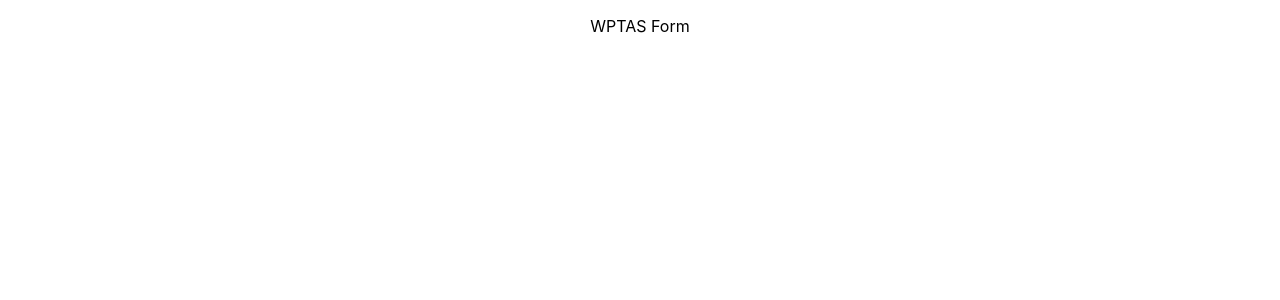
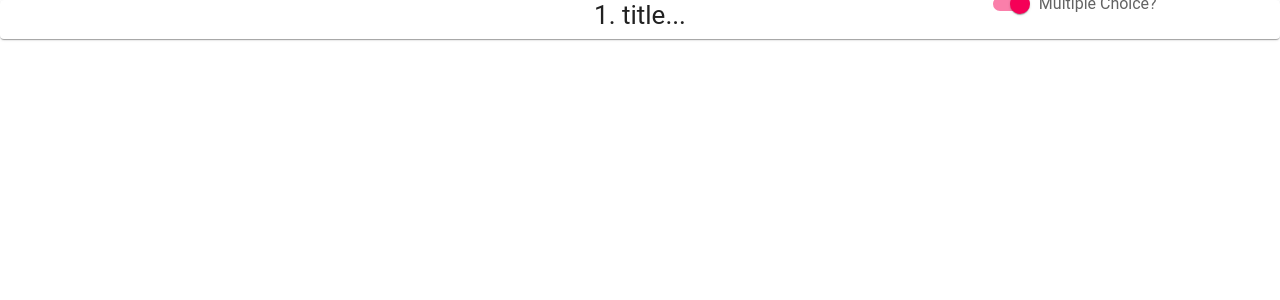
Before and after one commit to AshsGit/pta-app, a React (Create React App) app in the folder client/: page /WPTAS in a window 1280 px wide. Shown: the top 300 px of the page. Built offline with nearby package versions, Linux system fonts and the light colour scheme.

Commit message:
WPTASForm basic components created and styling added.

```diff
--- a/client/src/components/pages/WPTASForm.tsx
+++ b/client/src/components/pages/WPTASForm.tsx
@@ -1,7 +1,80 @@
-import React from 'react'
+import React, { FunctionComponent, useState } from 'react'
+import { Box, Container, FormControl, FormControlLabel, FormGroup, FormHelperText, FormLabel, Paper, Switch, TextField, Typography } from '@material-ui/core';
+import ScopedCssBaseline from '@material-ui/core/ScopedCssBaseline';
+import { makeStyles, ThemeProvider } from '@material-ui/core/styles';
+import ErrorBoundary from '../error_handling';
+import { WPTASTheme } from '../../themes';
 
-export const WPTASForm = () => {
+
+const useStyles = makeStyles(theme => ({
+  root: {
+    background: 'grey',
+    border: 0,
+    borderRadius: 0.5,
+    color: 'white',
+    padding: 5,
+    margin: "2em 2em 2em 2em",
+  },
+  h1: {
+    position: "absolute",
+    left: "0%",
+    top: "0%",
+
+    display: "flex",
+    alignItems: "center",
+
+    color: "#000000",
+  },
+  multi_choice_toggle_label: {
+    position: "absolute",
+    left: "77.49%",
+    right: "0%",
+    top: "0%",
+    bottom: "82.17%",
+
+    fontFamily: "Roboto",
+    fontStyle: "normal",
+    fontWeight: 500,
+    fontSize: "14px",
+    lineHeight: "16px",
+    display: "flex",
+    alignItems: "center",
+
+    color: "#636363",
+  }
+}));
+
+export const WPTASForm: FunctionComponent = () => {
+  const classes = useStyles();
+  return (
+    <ThemeProvider theme={WPTASTheme}>
+      <Paper>
+        <WPTASQuestion multi_choice index={1} title="title..." />
+      </Paper>
+    </ThemeProvider>
+  )
+}
+
+interface WPTASQuestionProps {
+    multi_choice: boolean,
+    index: number,
+    title: string
+}
+
+const WPTASQuestion: FunctionComponent<WPTASQuestionProps> = ({ multi_choice: mc, index, title }) => {
+    const classes = useStyles({})
+    const [multi_choice, set_multi_choice] = useState(mc)
+    const toggle_mc = () => set_multi_choice(!multi_choice)
+
     return (
-        <p>WPTAS Form</p>
+      <FormControl component="fieldset" fullWidth>
+        <Typography variant='h1' gutterBottom>
+          {`${index}. ${title}`}
+        </Typography>
+        <FormControlLabel
+          className={classes.multi_choice_toggle_label}
+          control={<Switch checked={multi_choice} onChange={toggle_mc} />}
+          label="Multiple Choice?" />
+      </FormControl>
     )
 }
```
